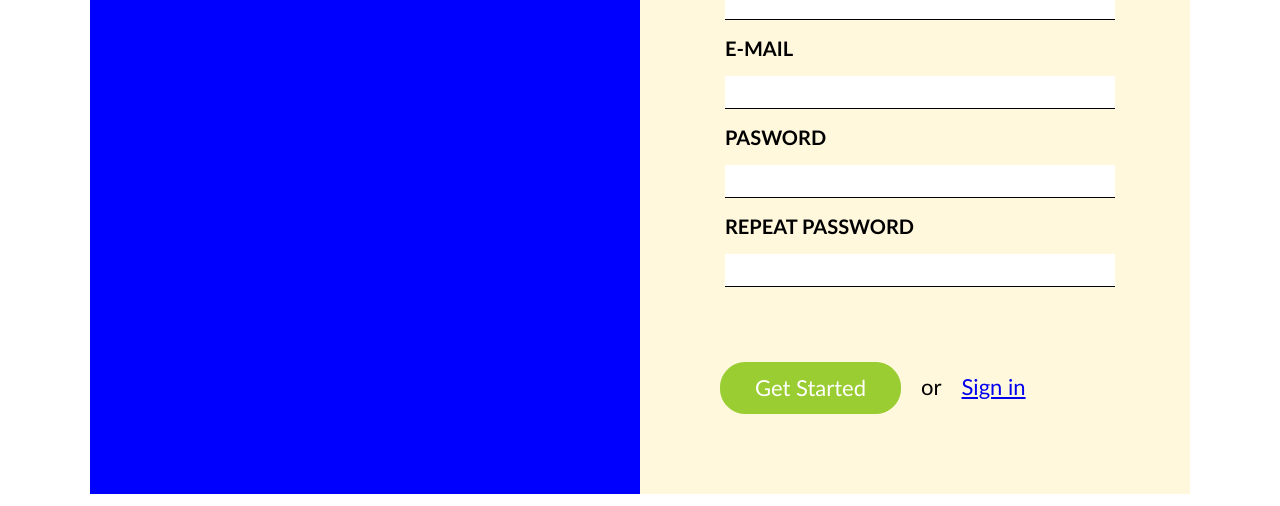
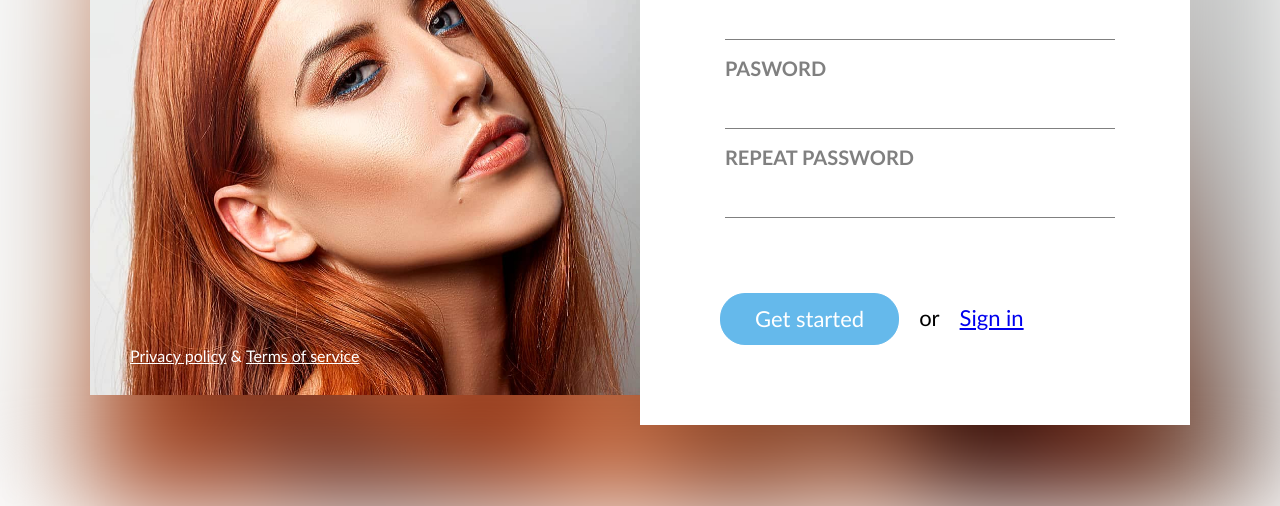
Before and after one commit to TomasVin/Erika-sign-up, a plain HTML site: page index.html in a window 1280 px wide. Shown: the part 294-800 px from the top of the page. Drawn offline with Linux system fonts and the light colour scheme.

Commit message:
finished

```diff
--- a/index.html
+++ b/index.html
@@ -8,6 +8,7 @@
     <link rel="stylesheet" href="./main.css">
 </head>
 <body>
+    <div class="background"></div>
     <div class="container">
         <div class="foto">
             <h1>Sign up</h1>
@@ -29,7 +30,9 @@
                 <input type="password" name="repeat password">
             </div>
             <div class="btn">
-                <div class="button">Get Started</div>
+                <div class="button">
+                    <a href="https://www.instagram.com/p/B4IdTbDgww-/" target="_blank">Get started</a>
+                </div>
                 <p>or</p>
                 <a href="#">Sign in</a>
             </div>
--- a/main.css
+++ b/main.css
@@ -7,45 +7,67 @@ body * {
     font-family: 'Gill Sans', 'Gill Sans MT', Calibri, 'Trebuchet MS', sans-serif;
     word-break: break-all;
 }
+.background {
+    background-image: url(./img/IMG_20191027_204418_102.jpg);
+    width: 100%;
+    height: 100vh;
+    background-repeat: no-repeat;
+    background-position: center;
+    background-size: cover;
+    filter: blur(50px);
+    -webkit-filter: blur(50px);
+}
+.container {
+    display: inline-block;
+    width: 1100px;
 
-.container {
-    background-color: blue;
-   display: inline-block;
-   width: 1100px;
-   margin-left: calc(( 100% - 1100px ) / 2);
-   margin-top: 150px;
+    position: absolute;
+    top: 50%;
+    left: 50%;
+    transform: translate( -50%, -50%);
+
 }
 
     .container > .foto {
-        background-color: darkgoldenrod;
         display: inline-block;
         float: left;
         width: 50%;
-        /* height: 100%; */
         padding: 30px;
-        margin: 30px 0;
-        position: relative;
+        background-image: url(./img/IMG_20191027_204418_102.jpg);
+        background-repeat: no-repeat;
+        background-size: cover;
+        /* margin-top: calc(( 100% - 90%) / 2 ); */
+        position: absolute;
+        top: 30px;
+        bottom: 30px;
     }
+        .container > .foto > h1 {
+            display: inline-block;
+            line-height: 50px;
+            font-size: 50px;
+            color: #821F00;
+        }
         .container > .foto > .footer {
             display: inline-block;
+
             position: absolute;
-            bottom: 10px;
-
+            left: 40px;
+            bottom: 30px;
         }
-            .container > .foto > .footer > h1 {
-                display: inline-block
-            }
             .container > .foto > .footer > a {
                 display: inline-block;
+                color: #fff;
             }
             .container > .foto > .footer > span {
                 display: inline-block;
+                color: #fff;
             }
 
     .container > .forma {
-        background-color: cornsilk;
+        background-color: #fff;
         display: inline-block;
-        float: left;
+        float: right;
+        height: 100%;
         width: 50%;
         padding: 80px 80px;
     }
@@ -53,7 +75,6 @@ body * {
             display: inline-block;
             width: 100%;
             float: left;
-
         }
             .container > .forma > .form > h5 {
                 display: inline-block;
@@ -64,6 +85,7 @@ body * {
                 text-transform: uppercase;
                 padding: 5px 0;
                 margin: 5px;
+                color: grey;
             }
             .container > .forma > .form > input {
                 display: inline-block;
@@ -73,7 +95,7 @@ body * {
                 font-size: 18px;
                 line-height: 22px;
                 border: none;
-                border-bottom: 1px black solid;
+                border-bottom: 1px solid grey;
                 margin: 5px;
             }
         .forma > .btn {
@@ -86,18 +108,25 @@ body * {
             .forma > .btn > .button {
                 display: inline-block;
                 float: left;
-                border: 1px solid yellowgreen;
-                background-color: yellowgreen;
+                border: 1px solid rgb(101, 185, 235);
+                background-color: rgb(101, 185, 235);
                 padding: 0 34px;
                 margin-right: 20px;
                 font-size: 22px;
                 color: #fff;
                 border-radius: 25px;
             }
+                .forma > .btn > .button > a {
+                    display: inline-block;
+                    color: #fff;
+                    text-decoration: none;
+                    text-emphasis: none;
+                }
                 .forma > .btn > .button:hover {
                     display: inline-block;
                     float: left;
                     cursor: pointer;
+                    box-shadow: silver 10px 10px 10px;
                 }
             .forma > .btn > p {
                 display: inline-block;
@@ -110,5 +139,4 @@ body * {
                 display: inline-block;
                 float: left;
                 font-size: 22px;
-                /* line-height: 26px; */
              }
```
Also changed, not shown: img/IMG_20191027_204418_102.jpg (added).
